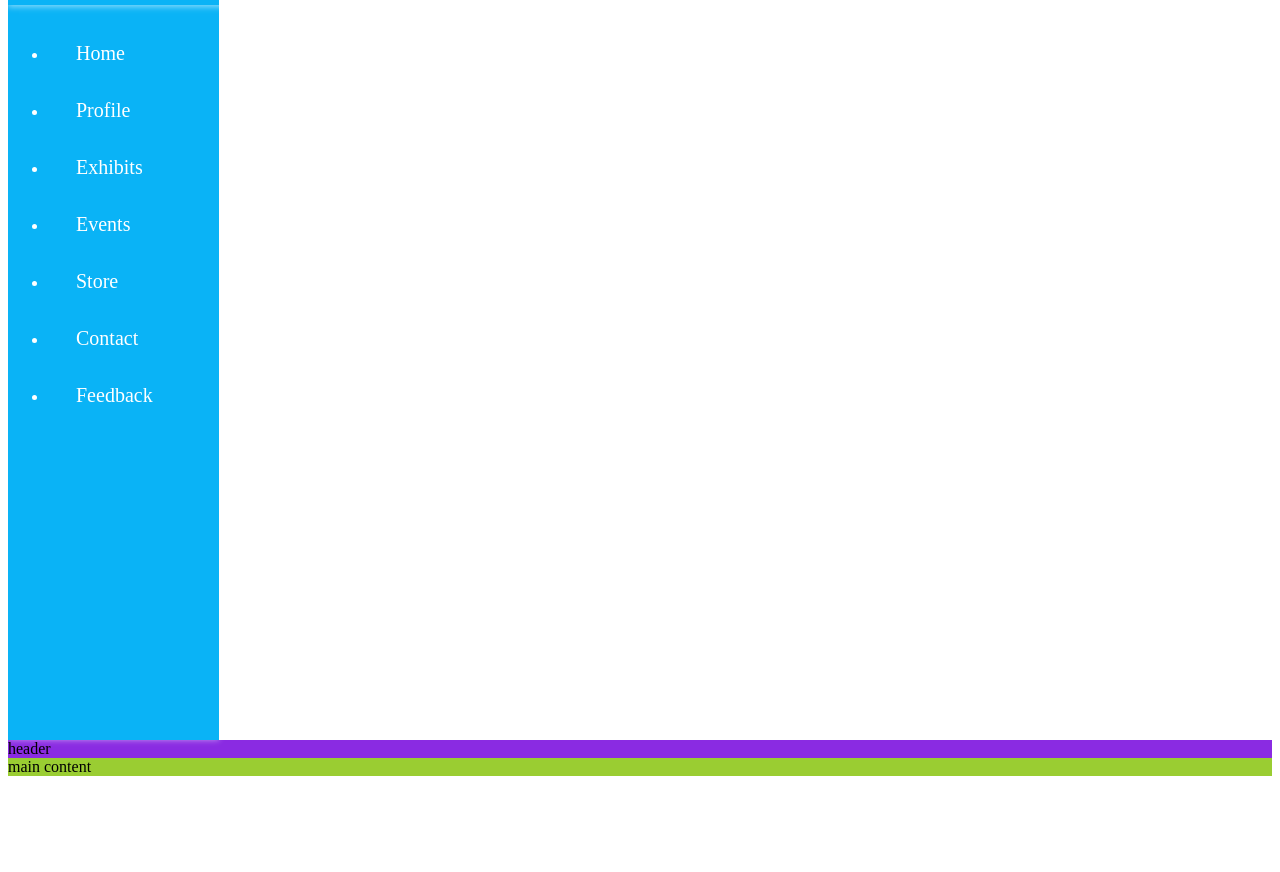
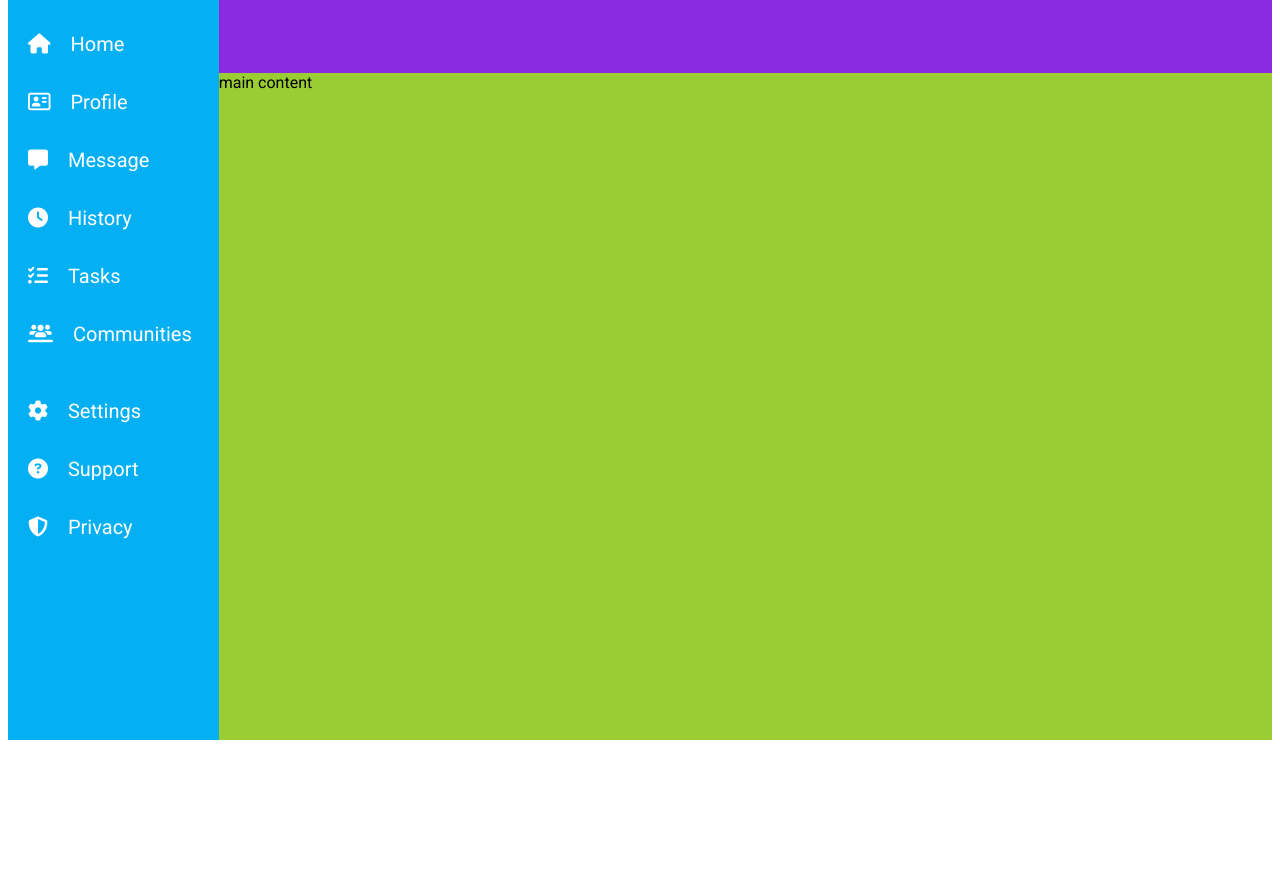
Before and after one commit to ABHISHEK-PRASAD-BAHELIYA/Admin-Dashboard, a plain HTML site: page index.html in a window 1280 px wide. Shown: the part 68-940 px from the top of the page. Before the commit the page ends 852 px from the top, so only its background shows below. Drawn offline with Linux system fonts and the light colour scheme.

Commit message:
Finish Sidebar menu  section

```diff
--- a/index.html
+++ b/index.html
@@ -6,53 +6,68 @@
     <title>Admin Dashboard</title>
 </head>
 <link rel="stylesheet" href="style.css">
+<link rel="stylesheet"
+    href="https://cdnjs.cloudflare.com/ajax/libs/font-awesome/6.5.2/css/all.min.css"
+    integrity="sha512-SnH5WK+bZxgPHs44uWIX+LLJAJ9/2PkPKZ5QiAj6Ta86w+fsb2TkcmfRyVX3pBnMFcV7oQPJkl9QevSCWr3W6A=="
+    crossorigin="anonymous"
+    referrerpolicy="no-referrer"
+/>
+<link rel="preconnect" href="https://fonts.googleapis.com">
+<link rel="preconnect" href="https://fonts.gstatic.com" crossorigin>
+<link href="https://fonts.googleapis.com/css2?family=Roboto:ital,wght@0,100;0,300;0,400;0,500;0,700;0,900;1,100;1,300;1,400;1,500;1,700;1,900&display=swap" rel="stylesheet">
 <body>
 <div class="container">
     <div class="sidebar_menu">
         <div class="logo">
+            <svg
+                xmlns="http://www.w3.org/2000/svg"
+                viewBox="-8 -10 1000 1000">
+                <title>view-dashboard</title>
+                <path d="M13,3V9H21V3M13,21H21V11H13M3,21H11V15H3M3,13H11V3H3V13Z" fill="#ffffff"  />
+            </svg>
             <a href="#">Dashboard</a>
         </div>
         <div class="menu">
             <ul>
               <li>
-                <i class="fa-solid fa-image"></i>
+                <i class="fa-solid fa-house"></i>
                 <a href="#">Home</a>
               </li>
               <li>
-                <i class="fa-solid fa-arrow-up-right-from-square"></i>
+                <i class="fa-regular fa-address-card"></i>
                 <a href="#">Profile</a>
               </li>
               <li>
-                <i class="fa-solid fa-photo-film"></i>
-                <a href="#">Exhibits</a>
+                <i class="fa-solid fa-message"></i>
+                <a href="#">Message</a>
               </li>
               <li>
-                <i class="fa-solid fa-calendar-days"></i>
-                <a href="#">Events</a>
+                <i class="fa-solid fa-clock"></i>
+                <a href="#">History</a>
               </li>
               <li>
-                <i class="fa-solid fa-store"></i>
-                <a href="#">Store</a>
+                <i class="fa-solid fa-list-check"></i>
+                <a href="#">Tasks</a>
               </li>
               <li>
-                <i class="fa-solid fa-phone"></i>
-                <a href="#">Contact</a>
+                <i class="fa-solid fa-users-line"></i>
+                <a href="#">Communities</a>
+              </li>
+              <br/>
+              <li>
+                <i class="fa-solid fa-gear"></i>
+                <a href="#">Settings</a>
               </li>
               <li>
-                <i class="fa-regular fa-comments"></i>
-                <a href="#">Feedback</a>
+                <i class="fa-solid fa-circle-question"></i>
+                <a href="#">Support</a>
+              </li>
+
+              <li>
+                <i class="fa-solid fa-shield-halved"></i>
+                <a href="#">Privacy</a>
               </li>
             </ul>
-          </div>
-
-          <div class="social_media">
-            <ul>
-              <a href="#"><i class="fa-brands fa-facebook"></i></i></a>
-              <a href="#"><i class="fa-brands fa-twitter"></i></a>
-              <a href="#"><i class="fa-brands fa-instagram"></i></i></a>
-              <a href="#"><i class="fa-brands fa-youtube"></i></a>
-            </ul>
-          </div>
         </div>
     </div>
     <div class="header">header</div>
--- a/style.css
+++ b/style.css
@@ -2,18 +2,25 @@
     margin: 0;
     padding: 0;
     height: 100vh;
+    font-family: "Roboto", sans-serif;
     display: grid;
     grid-template-columns: repeat(12, 1fr);
     grid-template-rows: repeat(12, 1fr);
 }
 
 .sidebar_menu {
-    box-shadow: 0 0 6px rgba(255, 255, 255, 0.5);
+    box-shadow: 0 0 10px rgba(255, 255, 255, 0.5);
     transition: all 0.3s linear;
-    background-color: rgb(10, 179, 246);
+    background-color: rgb(4, 175, 243);
     grid-column: 1 / span 2;
     grid-row:1 / span 12 ;
+}
 
+ul {
+    list-style-type: none;
+    margin: 0;
+    padding: 0;
+    margin-left: 8px;
 }
 
 .sidebar_menu .logo {
@@ -21,7 +28,7 @@
     width: 100%;
     height: 65px;
     line-height: 60px;
-    box-shadow: 0 2px 6px rgba(255, 255, 255, 0.5);
+    padding: 2px;
 }
 
 .sidebar_menu .logo a {
@@ -30,7 +37,7 @@
     color: white;
     text-decoration: none;
     font-size: 20px;
-    font-weight: 500;
+    font-weight: 600;
 }
 
 .sidebar_menu .menu {
@@ -42,7 +49,7 @@
 
 .sidebar_menu .menu li {
     margin-top: 6px;
-    padding: 14px 20px;
+    padding: 14px 12px;
 }
 
 .sidebar_menu .menu i,
@@ -50,10 +57,16 @@ a {
     color: white;
     text-decoration: none;
     font-size: 20px;
+    margin-right: 14px;
 }
 
 .sidebar_menu .menu i {
-    padding-right: 8px;
+    padding-right: 2px;
+}
+
+.sidebar_menu .menu li:hover {
+    opacity: 0.5;
+    cursor: pointer;
 }
 
 
@@ -68,3 +81,7 @@ a {
     grid-column: 3 / span 12;
     grid-row: 3 / span 12;
 }
+
+svg {
+    color: white;
+}
```
